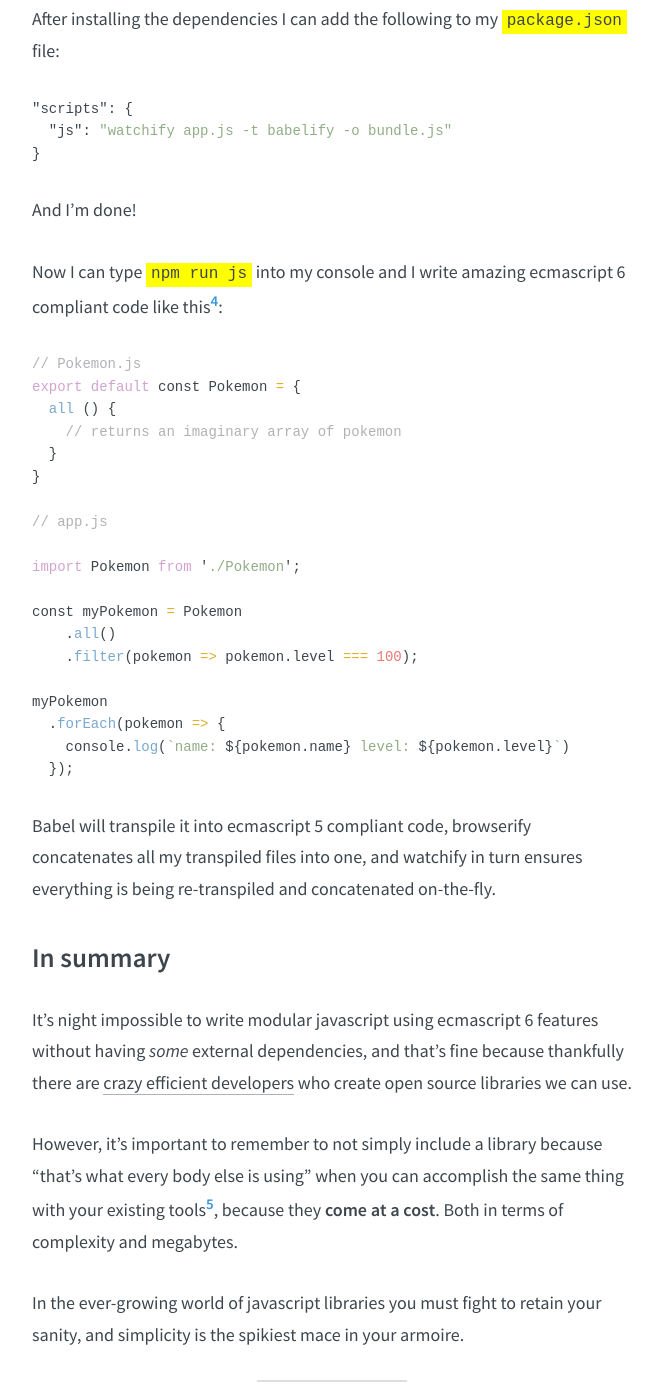
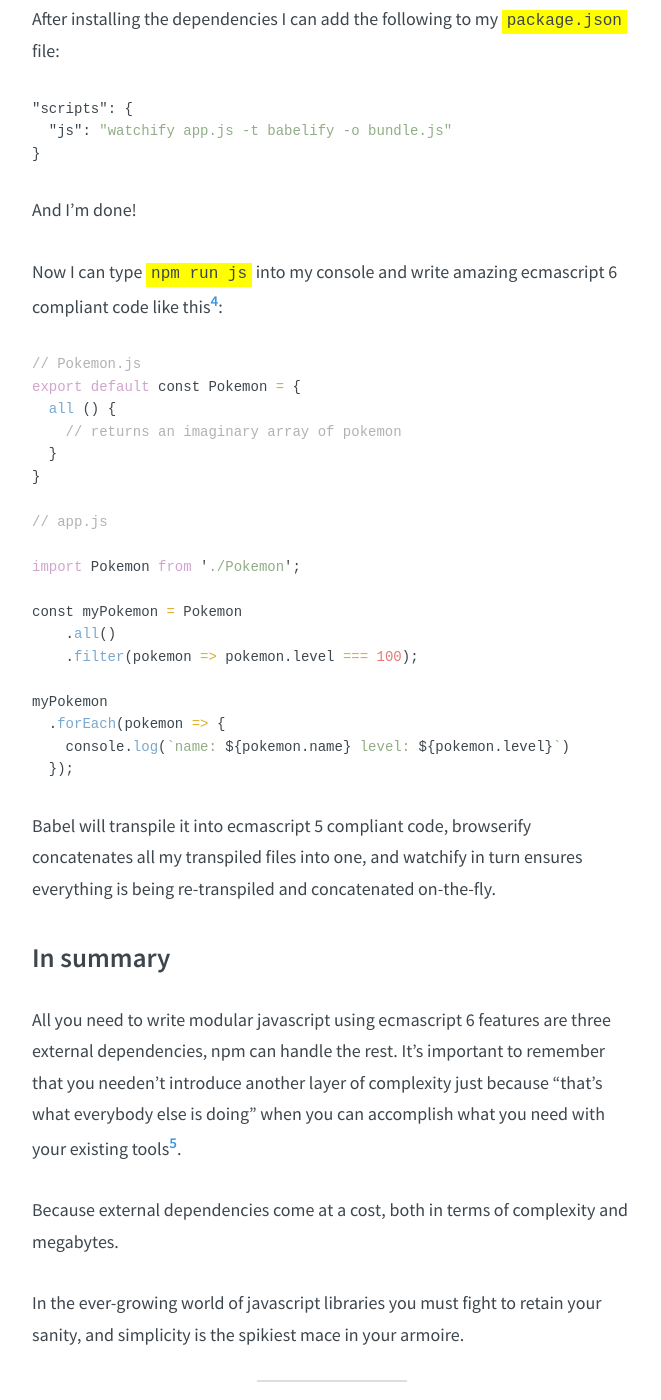
Before and after one commit to nicohvi/nicohvi.github.io, a Jekyll site: the page built from _posts/2016-02-24-a-simple-javascript-setup.md, in a window 1280 px wide and 1400 px high, scrolled down 1707 px. Shown: the whole window, without its empty margins (308-969 px from the left). Built offline with Jekyll 4.4.1, drawn with Linux system fonts in a browser that asks for light colours; comment, search, counter and statistics services are not loaded.

Commit message:
post update

```diff
--- a/_posts/2016-02-24-a-simple-javascript-setup.md
+++ b/_posts/2016-02-24-a-simple-javascript-setup.md
@@ -50,7 +50,7 @@ After installing the dependencies I can add the following to my `package.json` f
 
 And I'm done!
 
-Now I can type `npm run js` into my console and I write amazing ecmascript 6
+Now I can type `npm run js` into my console and write amazing ecmascript 6
 compliant code like this[^4]:
 
 {% highlight javascript %}
@@ -81,15 +81,13 @@ and concatenated on-the-fly.
 
 ## In summary
 
-It's night impossible to write modular javascript using ecmascript 6
-features without having *some* external dependencies, and that's fine
-because thankfully there are [crazy efficient developers](https://github.com/substack) who create open source
-libraries we can use.
+All you need to write modular javascript using ecmascript 6 features
+are three external dependencies, npm can handle the rest. It's important
+to remember that you needen't introduce another layer of complexity just
+because "that's what everybody else is doing" when you can accomplish
+what you need with your existing tools[^5].
 
-However, it's important to remember to not simply
-include a library because "that's what every body else is using" when
-you can accomplish the same thing with your existing tools[^5], because they **come at a cost**.
-Both in terms of complexity and megabytes.
+Because external dependencies come at a cost, both in terms of complexity and megabytes.
 
 In the ever-growing world of javascript libraries you must fight
 to retain your sanity, and simplicity is the spikiest mace in your armoire.
```
